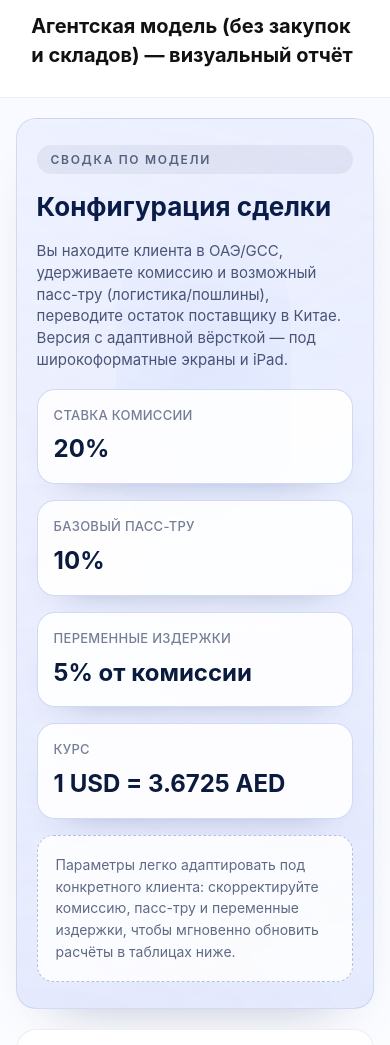
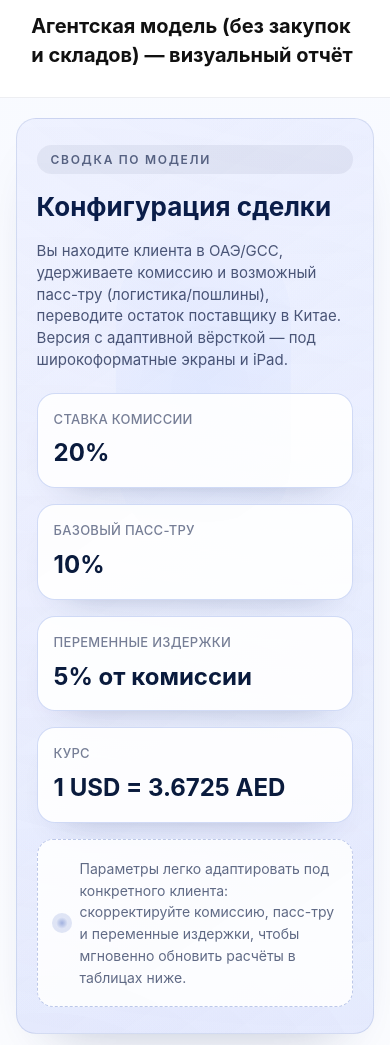
Before and after one commit to therealbulathan/agent-commission-model, a plain HTML site: page index.html in a window 390 px wide. Shown: the top 1045 px of the page. Drawn offline with Linux system fonts and the light colour scheme.

Commit message:
Refine hero layout responsiveness and fix CSS typo

```diff
--- a/index.html
+++ b/index.html
@@ -55,6 +55,8 @@
                 linear-gradient(145deg, rgba(255,255,255,0.98) 12%, rgba(240,245,255,0.88) 100%);
     box-shadow: 0 28px 54px -38px rgba(24,42,96,0.36);
     color: #0c1b43;
+    display: grid;
+    gap: clamp(22px, 4vw, 36px);
   }
   .hero::after {
     content: "";
@@ -68,7 +70,7 @@
     pointer-events: none;
   }
   .hero > * { position: relative; z-index: 1; }
-  .hero-top { display: flex; flex-direction: column; gap: clamp(14px, 2vw, 22px); margin-bottom: clamp(20px, 3.4vw, 32px); }
+  .hero-top { display: flex; flex-direction: column; gap: clamp(14px, 2vw, 22px); max-width: 640px; }
   .hero-badge {
     display: inline-flex;
     align-items: center;
@@ -86,7 +88,7 @@
   .hero-description { font-size: clamp(15px, 1.8vw, 19px); color: rgba(12,27,67,0.72); max-width: 560px; margin: 0; }
   .hero-data {
     display: grid;
-    grid-template-columns: repeat(2, minmax(0, 1fr));
+    grid-template-columns: repeat(auto-fit, minmax(220px, 1fr));
     gap: clamp(16px, 2.8vw, 24px);
   }
   .hero-metric {
@@ -99,13 +101,23 @@
     gap: 8px;
   }
   .hero-note {
-    border: 1px dashed rgba(70,102,192,0.4);
-    background: rgba(255,255,255,0.85);
+    border: 1px dashed rgba(70,102,192,0.35);
+    background: rgba(255,255,255,0.88);
     display: flex;
     align-items: center;
+    gap: 12px;
     border-radius: 16px;
     padding: clamp(16px, 2.8vw, 24px);
     grid-column: 1 / -1;
+  }
+  .hero-note::before {
+    content: "";
+    width: 12px;
+    height: 12px;
+    border-radius: 50%;
+    background: radial-gradient(circle at center, rgba(70,102,192,0.5), rgba(70,102,192,0));
+    box-shadow: 0 0 0 4px rgba(70,102,192,0.16);
+    flex-shrink: 0;
   }
   .hero-note p {
     margin: 0;
@@ -117,8 +129,8 @@
   .hero .kpi { color: #0a1b3d; font-size: clamp(24px, 3.1vw, 36px); font-weight: 700; }
   .hero .muted { color: rgba(12,27,67,0.62); font-size: 14px; }
   @media (max-width: 1024px) {
-    .hero-data { grid-template-columns: repeat(2, minmax(0, 1fr)); }
-    .hero-top { margin-bottom: clamp(18px, 3vw, 28px); }
+    .hero-data { grid-template-columns: repeat(auto-fit, minmax(200px, 1fr)); }
+    .hero-top { max-width: 100%; }
     table.table { min-width: 680px; }
   }
   @media (max-width: 768px) {
```
